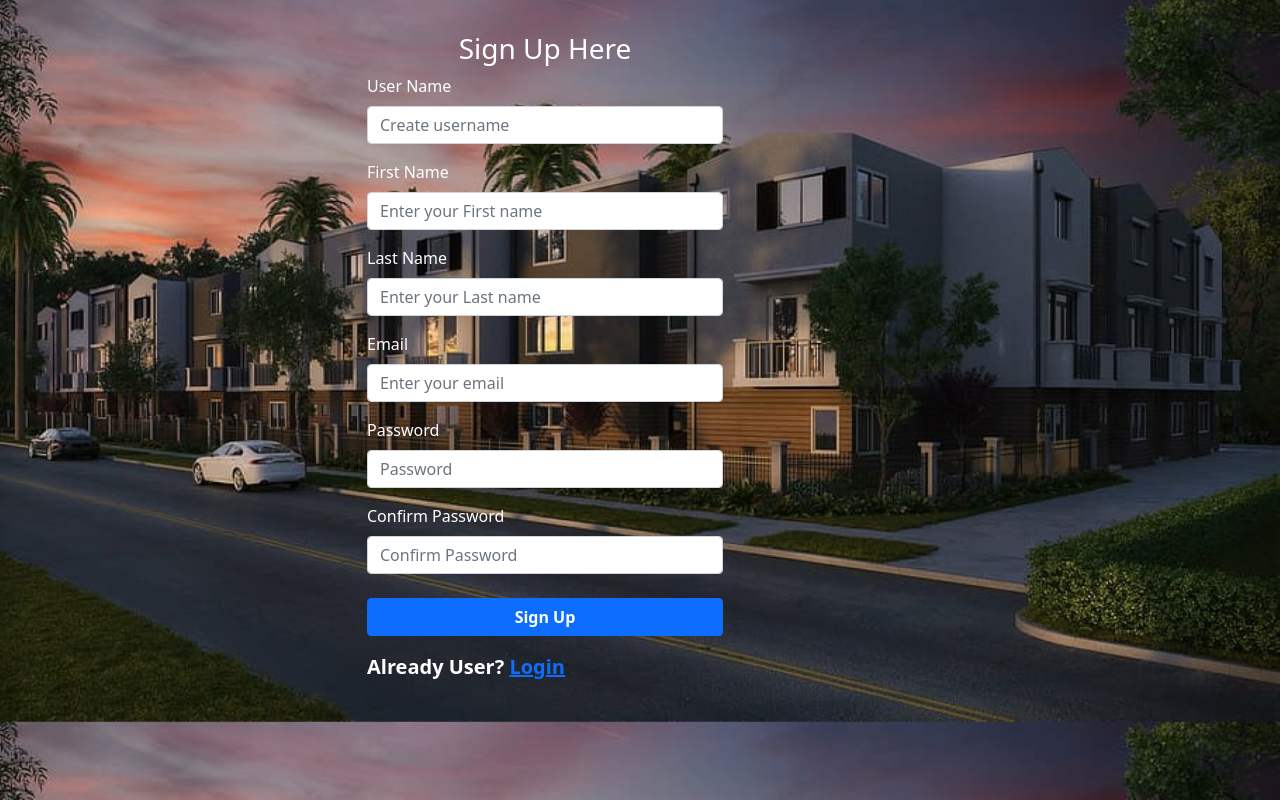
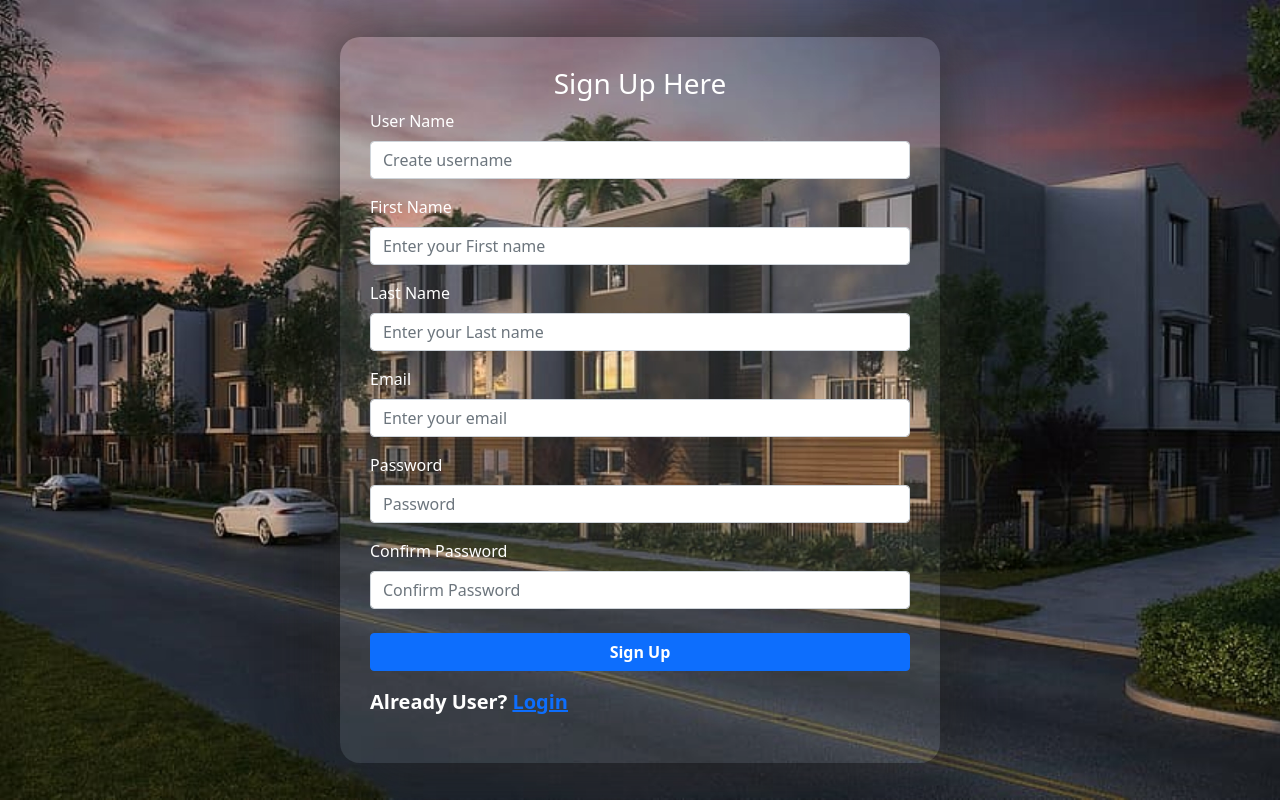
Before and after one commit to mrdel56/smart-to-let-system, a Django app: page /signup in a window 1280 px wide. Run offline with Django 5.2, Linux system fonts and the light colour scheme; some libraries are stand-ins or nearby versions.

Commit message:
fix: UI- signup page responsive issue has been fixed

```diff
--- a/static/CSS/main.css
+++ b/static/CSS/main.css
@@ -1,6 +1,9 @@
-body{
-    background-image: url('../images/to-let-bg.jpg');
-    background-size: 100%;
+* {
+  margin: 0;
+  padding: 0;
+}
+
+body {
 }
 .img-thumbnail {
   padding: 0.25rem;
@@ -10,6 +13,37 @@ body{
   width: 75%;
   height: auto;
 }
-.signup{
-    margin-left: 25%;
+
+.signup-container {
+  background-image: url("../images/to-let-bg.jpg");
+  background-size: cover;
+  background-repeat: no-repeat;
+  width: 100vw;
+  height: 100vh;
+  display: flex;
+  justify-content: center;
+  align-items: center;
+  position: relative;
 }
+
+.signup {
+  /* margin-left: 25%; */
+  width: 600px;
+
+  margin: auto;
+  height: auto;
+  overflow: hidden;
+
+  background-color: #dee2e61e;
+
+  /* add neomorphic effect here */
+  box-shadow: 20px 20px 60px #2828287d, -20px -20px 60px #2828287d;
+  border-radius: 20px;
+  padding: 30px;
+}
+
+@media screen and (max-width: 600px) {
+  .signup {
+    width: 100%;
+  }
+}
--- a/templates/Sign-Up.html
+++ b/templates/Sign-Up.html
@@ -1,30 +1,31 @@
 {% load static %}
-<!doctype html>
+<!DOCTYPE html>
 <html lang="en">
   <head>
     <!-- Required meta tags -->
-    <meta charset="utf-8">
-    <meta name="viewport" content="width=device-width, initial-scale=1, shrink-to-fit=no">
+    <meta charset="utf-8" />
+    <meta name="viewport" content="width=device-width, initial-scale=1, shrink-to-fit=no" />
 
     <!-- Bootstrap CSS -->
-    <link rel="stylesheet" href="https://cdn.jsdelivr.net/npm/bootstrap@4.0.0/dist/css/bootstrap.min.css" integrity="sha384-Gn5384xqQ1aoWXA+058RXPxPg6fy4IWvTNh0E263XmFcJlSAwiGgFAW/dAiS6JXm" crossorigin="anonymous">
-    <link href="https://cdn.jsdelivr.net/npm/bootstrap@5.0.2/dist/css/bootstrap.min.css" rel="stylesheet" integrity="sha384-EVSTQN3/azprG1Anm3QDgpJLIm9Nao0Yz1ztcQTwFspd3yD65VohhpuuCOmLASjC" crossorigin="anonymous">
-    <link rel="stylesheet" href="{% static 'CSS/main.css' %}">
+    <link rel="stylesheet" href="https://cdn.jsdelivr.net/npm/bootstrap@4.0.0/dist/css/bootstrap.min.css" integrity="sha384-Gn5384xqQ1aoWXA+058RXPxPg6fy4IWvTNh0E263XmFcJlSAwiGgFAW/dAiS6JXm" crossorigin="anonymous" />
+    <link href="https://cdn.jsdelivr.net/npm/bootstrap@5.0.2/dist/css/bootstrap.min.css" rel="stylesheet" integrity="sha384-EVSTQN3/azprG1Anm3QDgpJLIm9Nao0Yz1ztcQTwFspd3yD65VohhpuuCOmLASjC" crossorigin="anonymous" />
+    <link rel="stylesheet" href="{% static 'CSS/main.css' %}" />
     <title>Sign Up</title>
   </head>
   <body>
-  <div class="container mt-3">
-    <div class="row">
+    <div class="">
+      <div class="signup-container">
         {% comment %}
         <div class="col-md-4 bg-light">
-        <img class="img-thumbnail" src="{%static 'images/to-let-vector.jpg'%}">
+          <img class="img-thumbnail" src="{% static 'images/to-let-vector.jpg' %}" />
         </div>
         {% endcomment %}
-      <div class="col-md-4 mt-3 signup">
+        <div class="container">
+          <div class="signup">
             <h3 class="text-black text-center text-white">Sign Up Here</h3>
-        {% for message in  messages%}
-        <div class="alert alert-{{message.tags}} alert-dismissible fade show text-center" role="alert">
-          <strong>{{message}}</strong>
+            {% for message in messages %}
+              <div class="alert alert-{{ message.tags }} alert-dismissible fade show text-center" role="alert">
+                <strong>{{ message }}</strong>
                 <button type="button" class="btn-close" data-bs-dismiss="alert" aria-label="Close"></button>
               </div>
             {% endfor %}
@@ -32,52 +33,39 @@
               {% csrf_token %}
               <label class="text-white">User Name</label>
               <div class="form-group">
-            <input type="text" class="form-control" name="username" placeholder="Create username" Required>
+                <input type="text" class="form-control" name="username" placeholder="Create username" Required />
               </div>
               <label class="text-white">First Name</label>
               <div class="form-group">
-            <input type="text" class="form-control" name="fname" placeholder="Enter your First name" Required>
+                <input type="text" class="form-control" name="fname" placeholder="Enter your First name" Required />
               </div>
               <label class="text-white">Last Name</label>
               <div class="form-group">
-            <input type="text" class="form-control" name="lname" placeholder="Enter your Last name" Required>
+                <input type="text" class="form-control" name="lname" placeholder="Enter your Last name" Required />
               </div>
               <label class="text-white">Email</label>
               <div class="form-group">
-            <input type="email" class="form-control" name="email" placeholder="Enter your email" Required>
+                <input type="email" class="form-control" name="email" placeholder="Enter your email" Required />
               </div>
               <label class="text-white">Password</label>
               <div class="form-group">
-            <input type="password" class="form-control" name="password" placeholder="Password" Required>
+                <input type="password" class="form-control" name="password" placeholder="Password" Required />
               </div>
               <label class="text-white">Confirm Password</label>
               <div class="form-group">
-            <input type="password" class="form-control" name="confirm_password" placeholder="Confirm Password" Required>
+                <input type="password" class="form-control" name="confirm_password" placeholder="Confirm Password" Required />
                 <div class="d-grid gap-2 mt-4">
                   <button class="btn btn-primary fw-bold" type="submit">Sign Up</button>
                 </div>
+              </div>
             </form>
-        <p class="fs-5 fw-bold text-white mt-3">Already User? <a href="login">Login</a></p>
-
+            <p class="fs-5 fw-bold text-white mt-3">
+              Already User? <a href="login">Login</a>
+            </p>
           </div>
         </div>
-
-
-
-
       </div>
-
-
-
-
-
-
-
-
-
-
-
-
+    </div>
 
     <!-- Optional JavaScript -->
     <!-- jQuery first, then Popper.js, then Bootstrap JS -->
```
Also changed, not shown: mysite/urls.py (+8 -8 lines), templates/home.html (+8 -14 lines), db.sqlite3. Lines whose indentation alone changed are shown as unchanged.
